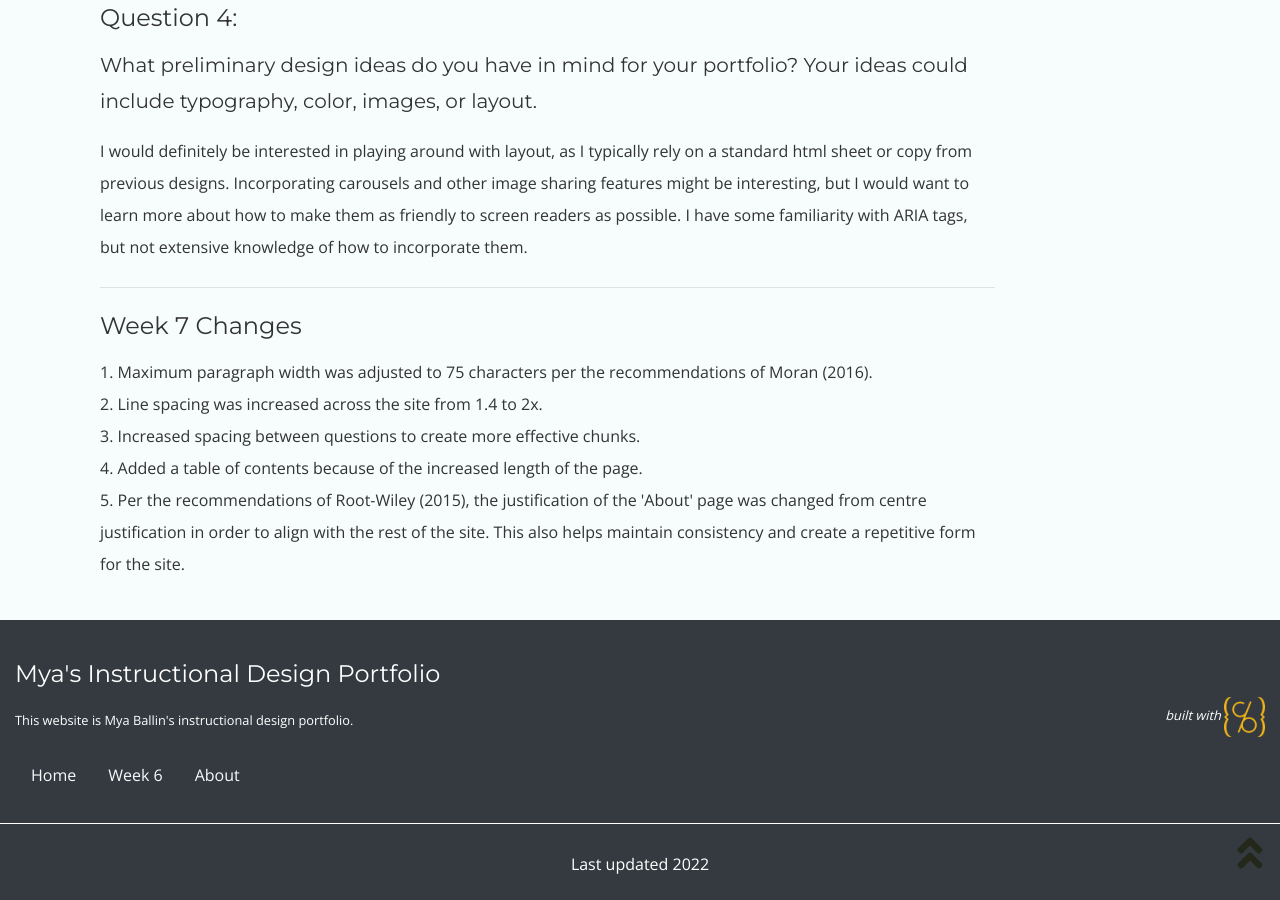
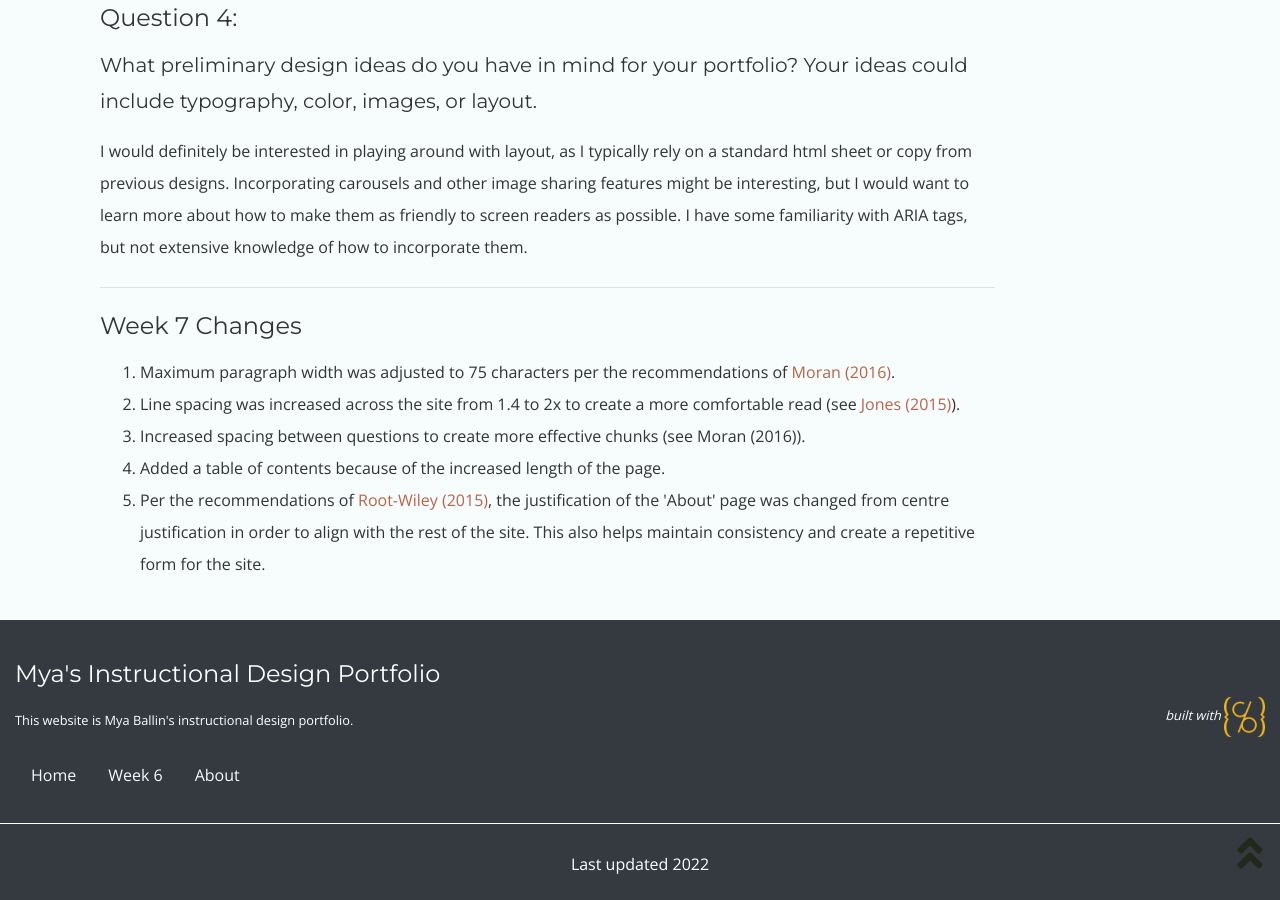
Before and after one commit to mxballin/instructional-design, a Jekyll site: the page built from index.md, in a window 1280 px wide and 900 px high, scrolled down 1156 px. Built offline with Jekyll 4.4.1, drawn with Linux system fonts in a browser that asks for light colours; some web fonts are replaced.

Commit message:
Update home-infographic.html

```diff
--- a/_layouts/home-infographic.html
+++ b/_layouts/home-infographic.html
@@ -33,12 +33,13 @@ layout: page
 </p>
 <hr>
     <h4 id="week-7-changes">Week 7 Changes</h4>
-    <p>
-1. Maximum paragraph width was adjusted to 75 characters per the recommendations of Moran (2016).<br>
-2. Line spacing was increased across the site from 1.4 to 2x.<br>
-3. Increased spacing between questions to create more effective chunks.<br>
-4. Added a table of contents because of the increased length of the page.<br>
-5. Per the recommendations of Root-Wiley (2015), the justification of the 'About' page was changed from centre justification in order to align with the rest of the site. This also helps maintain consistency and create a repetitive form for the site.
+    <ol>
+<li>Maximum paragraph width was adjusted to 75 characters per the recommendations of <a href="https://www.nngroup.com/articles/chunking/">Moran (2016)</a>.<br></li>
+<li>Line spacing was increased across the site from 1.4 to 2x to create a more comfortable read (see <a href="https://www.invisionapp.com/inside-design/typography-tips/">Jones (2015)</a>).</li>
+      <li>Increased spacing between questions to create more effective chunks (see Moran (2016)).</li>
+      <li>Added a table of contents because of the increased length of the page.</li>
+<li>Per the recommendations of <a href="https://mrwweb.com/no-justification-dont-use-right-center-and-full-justification-on-the-web/">Root-Wiley (2015)</a>, the justification of the 'About' page was changed from centre justification in order to align with the rest of the site. This also helps maintain consistency and create a repetitive form for the site.</li>
+    </ol>
     </p>
   </div>
   </div>
```
